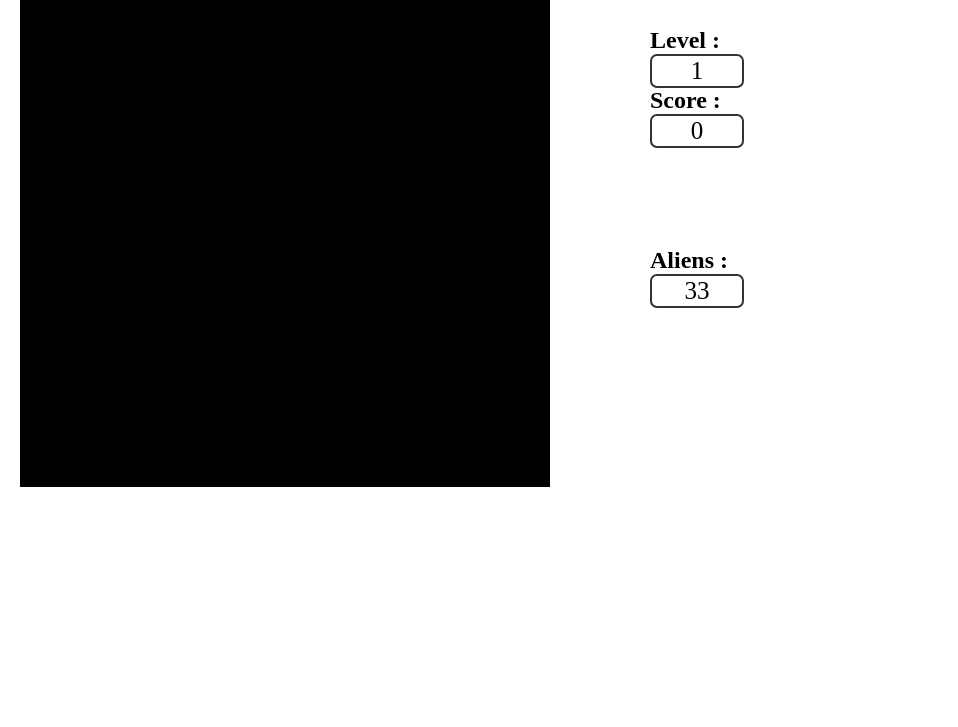
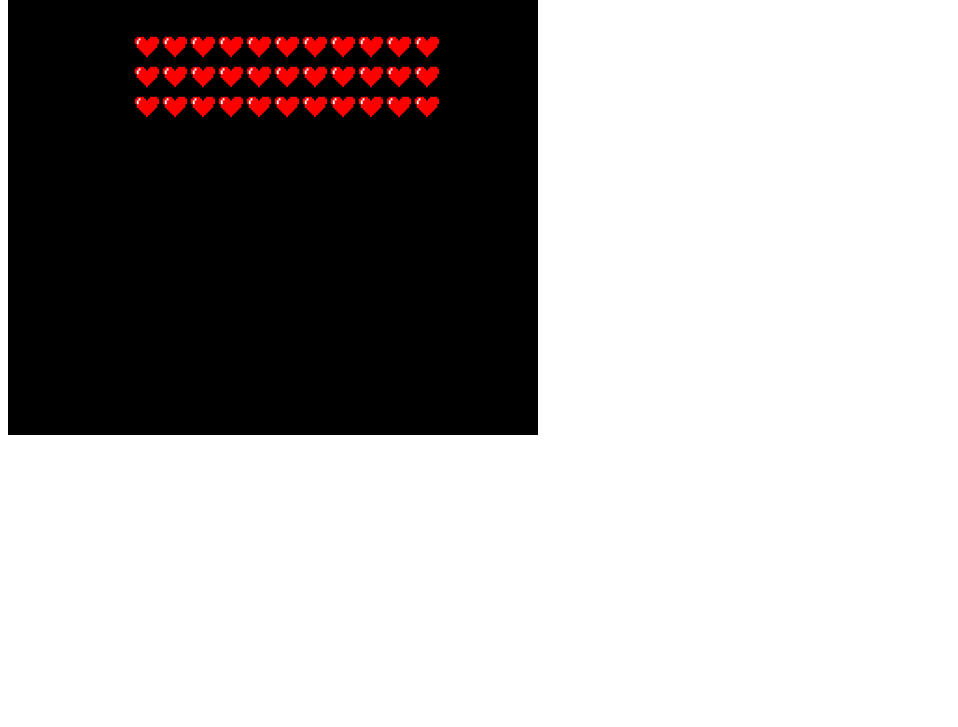
Before and after one commit to AuFilDuDedale/minos-invaders, a plain HTML site: page index.html in a window 1280 px wide. Shown: the part 73-800 px from the top of the page, without its empty margins (0-958 px from the left). Drawn offline with Linux system fonts and the light colour scheme.

Commit message:
Simplifications

```diff
--- a/game.js
+++ b/game.js
@@ -186,8 +186,6 @@ Game = {
         this.play();
         Gun.init();
         this.refreshScore(0);
-        document.getElementById('level').innerHTML = this.level;
-        document.getElementById('inter').innerHTML = this.interval;
     },
 
     changeDirection: function () { //change the direction (left or right)
@@ -244,7 +242,6 @@ Game = {
         else this.interval = newInterval;
 
         this.animation = setInterval("Game.animate()", this.interval);
-        document.getElementById('inter').innerHTML = this.interval;
     },
     onkeydown: function (ev) { //key down event
         if (ev.keyCode == 37) Gun.toleft = true;
@@ -275,8 +272,6 @@ Game = {
     refreshScore: function (points) { //display the score
         this.alives--;
         this.score += points;
-        document.getElementById('score').innerHTML = this.score;
-        document.getElementById('alives').innerHTML = this.alives;
     },
     nextLevel: function () {
         //resurect aliens
@@ -288,10 +283,8 @@ Game = {
         }
         clearInterval(this.animation);
         this.level++;
-        document.getElementById('level').innerHTML = this.level;
         this.play();
         this.increaseSpeed(this.interval);
-        document.getElementById('inter').innerHTML = this.interval;
     }
 };
 
@@ -301,7 +294,7 @@ if (element.getContext) {
     var canvas = element.getContext('2d');
 
     var pic = new Image();
-    pic.src = 'sprite_2.png';
+    pic.src = 'sprite.png';
 
     Game.init(530, 500);
 
--- a/index.html
+++ b/index.html
@@ -8,26 +8,7 @@
   </head>
   <body>
 	<link rel="stylesheet" href="style.css">
-
-	<h1>Inbeda, the amazing javascript Space Invaders | Interval : <span id="inter"></span> ms</h1>
-
-	<div id="levelDiv">
-			<h2>Level :</h2>
-		<span id="level"></span>
-
-	</div>
-	<div id="scoreDiv">
-			<h2>Score :</h2>
-		<span id="score"></span>
-
-	</div>
-	<div id="alivesDiv">
-			<h2>Aliens :</h2>
-		<span id="alives"></span>
-
-	</div>
 	<canvas id="aliensCanvas" class="mesCanvas" width="530" height="500">Votre navigateur ne supporte pas les Canvas :(</canvas>
-
   </body>
   <script src="game.js"></script>
 </html>
--- a/style.css
+++ b/style.css
@@ -1,35 +1,6 @@
-canvas {
-    position:absolute;
-    left:20px;
-    top:60px;
-}
 #aliensCanvas {
     background-color:black;
 }
 #gunraysCanvas {
     background-color:transparent;
 }
-#scoreDiv, #alivesDiv, #levelDiv {
-    position:absolute;
-    top:100px;
-    left:650px;
-}
-#score, #alives, #level {
-    display:block;
-    width:90px;
-    height:30px;
-    border:2px solid #333;
-    border-radius:7px 7px 7px;
-    text-align:center;
-    font-size: 25px;
-    line-height:30px;
-}
-#scoreDiv {
-    top:160px;
-}
-#alivesDiv {
-    top:320px;
-}
-h2 {
-    margin:0;
-}
```
Also changed, not shown: sprite.png (added).
